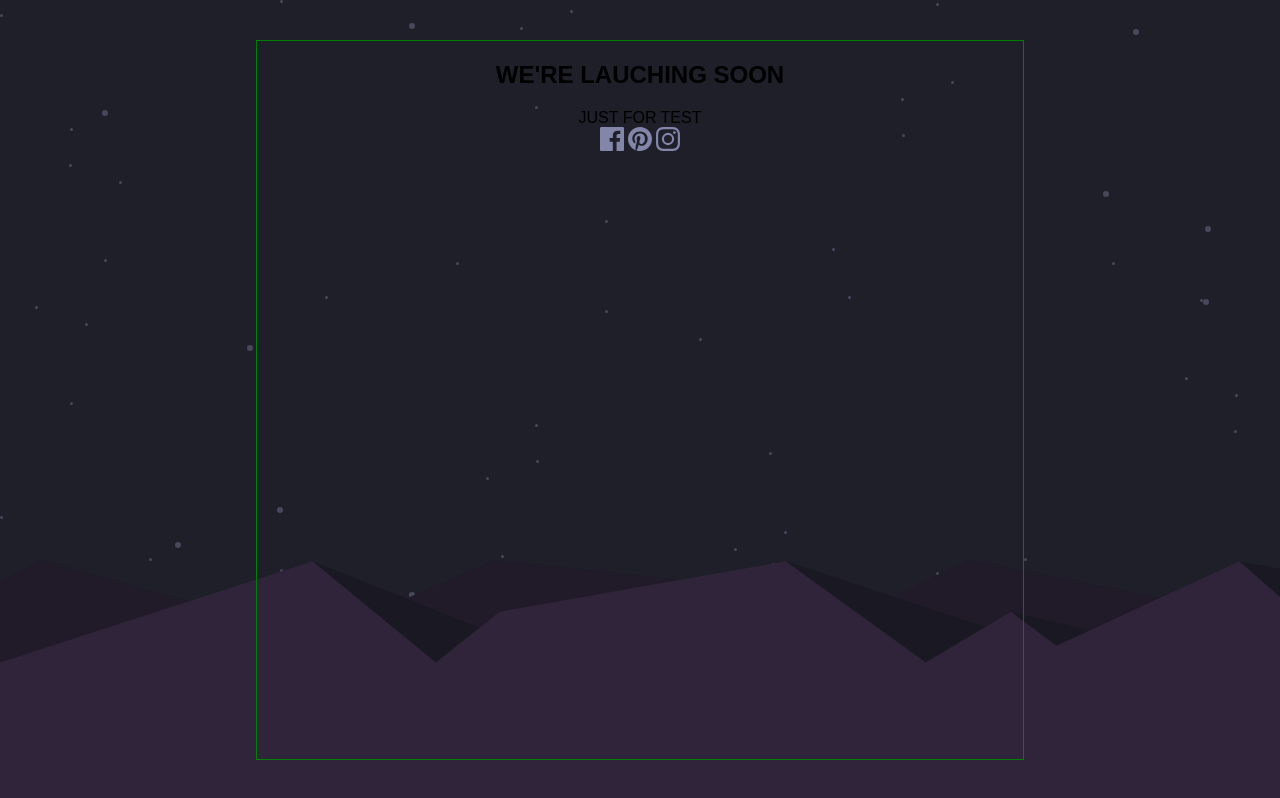
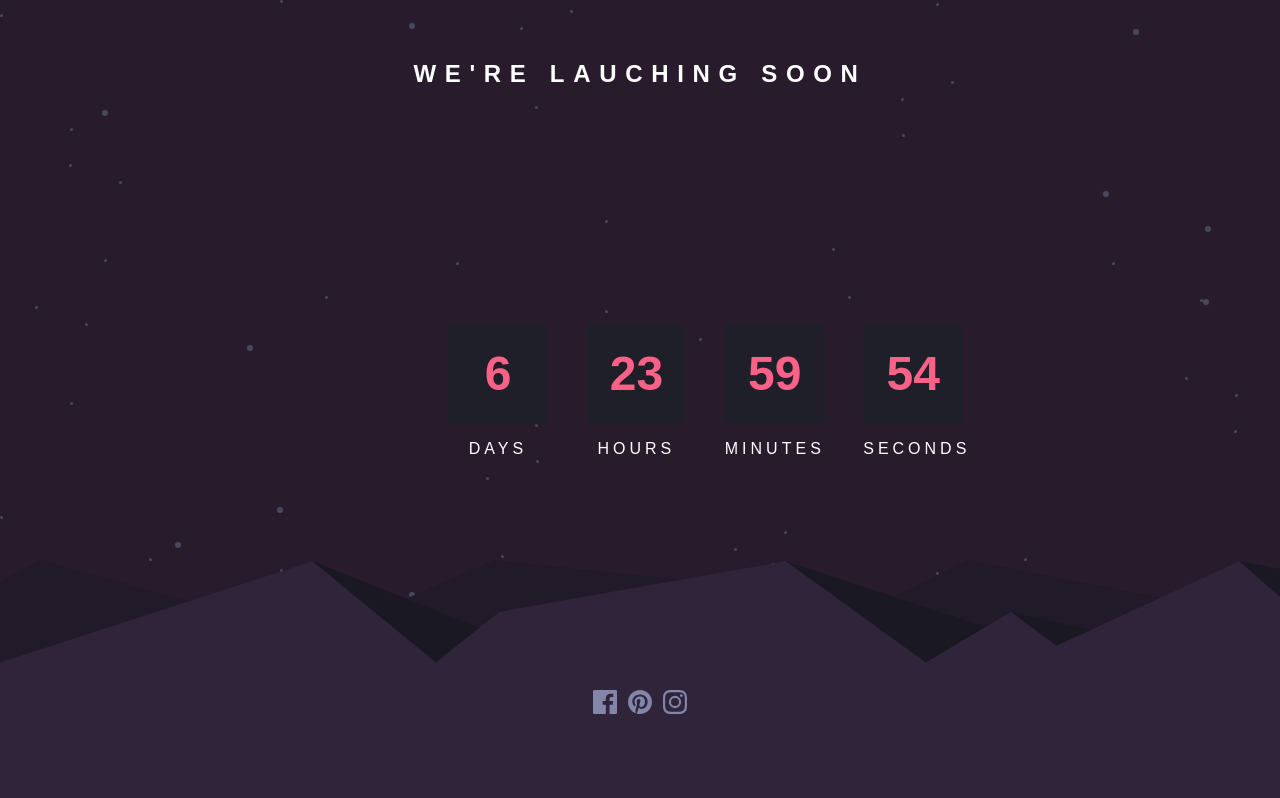
Before and after one commit to LucaSofronie/countdown, a plain HTML site: page index.html in a window 1280 px wide. Drawn offline with Linux system fonts and the light colour scheme; a web font is replaced by a local one.

Commit message:
finished so far

```diff
--- a/index.html
+++ b/index.html
@@ -11,11 +11,19 @@
       <h2>WE'RE LAUCHING SOON</h2>
 
       <div class="time">
-        JUST FOR TEST
-        <div class="days"></div>
-        <div class="hours"></div>
-        <div class="minutes"></div>
-        <div class="seconds"></div>
+        <div class="days">
+          <div class="flip-card">123</div>
+          <p>DAYS</p>
+        </div>
+        <div class="hours">
+          <div class="flip-card"></div>
+          <p>HOURS</p></div>
+        <div class="minutes">
+          <div class="flip-card"></div>
+          <p>MINUTES</p></div>
+        <div class="seconds">
+          <div class="flip-card"></div>
+          <p>SECONDS</p></div>
       </div>
 
       <div class="icons">
--- a/main.js
+++ b/main.js
@@ -0,0 +1,49 @@
+const numArr = document.querySelectorAll('.flip-card');
+let days = 7;
+let hours = 0;
+let minutes = 0;
+let seconds = 0;
+
+const update = () => {
+  numArr[0].innerText = days;
+  numArr[1].innerText = hours;
+  numArr[2].innerText = minutes;
+  numArr[3].innerText = seconds;
+  console.log(days, hours, minutes, seconds);
+}
+
+const timePassing =()=>{
+  if (days || hours || minutes || seconds){
+    seconds--;
+
+    if (seconds < 0){
+      minutes--;
+      if (minutes < 0){
+        hours--;
+
+        if (hours < 0){
+          days--;
+          if (days<0){
+            days=hours=minutes=seconds=0;
+            return;
+          }
+          hours+=24;
+        }
+        minutes+=60;
+
+      }
+      seconds+=60;
+    }
+
+    update();
+    // console.log('updated');
+    console.log(days, hours, minutes, seconds);
+    setTimeout(() => {
+      timePassing();
+    }, 1000);
+}
+}
+
+document.addEventListener('DOMContentLoaded', function(){
+  timePassing();
+})
--- a/style.css
+++ b/style.css
@@ -24,7 +24,7 @@ body{
   background-repeat: no-repeat, repeat;
   background-position: 0% 100%, 0 0;
   background-size: 100vw 30vh, auto auto;
-  background-color: var(--color-very-dark-blue);
+  background-color: #281c2c;
   width: 100vw;
   height: 100vh;
   overflow: hidden;
@@ -34,10 +34,51 @@ body{
 }
 
 .container{
-  border: 1px solid green;
+  /* border: 1px solid green; */
   height: 90%;
   width: 60%;
   display: flex;
   flex-direction: column;
   align-items: center;
+  gap: 30%;
 }
+
+.icons{
+  display: flex;
+  justify-content: space-evenly;
+  align-items: center;
+  width: 15%;
+  /* background-color: red; */
+}
+
+.container > h2{
+  color: white;
+  letter-spacing: 0.65ch;
+}
+
+.time{
+  width: 50%;
+  display: flex;
+  justify-content: space-between;
+  align-items: center;
+  gap: 10%;
+  /* border: 1px solid red; */
+}
+
+.time p{
+  text-align: center;
+  color: white;
+  letter-spacing: 0.45ch;
+}
+
+.flip-card{
+  width: 100px;
+  height: 100px;
+  background-color: var(--color-very-dark-blue);
+  color: var(--color-soft-red);
+  display: flex;
+  justify-content: center;
+  align-items: center;
+  font-size: 3rem;
+  font-weight: 800;
+}
```
